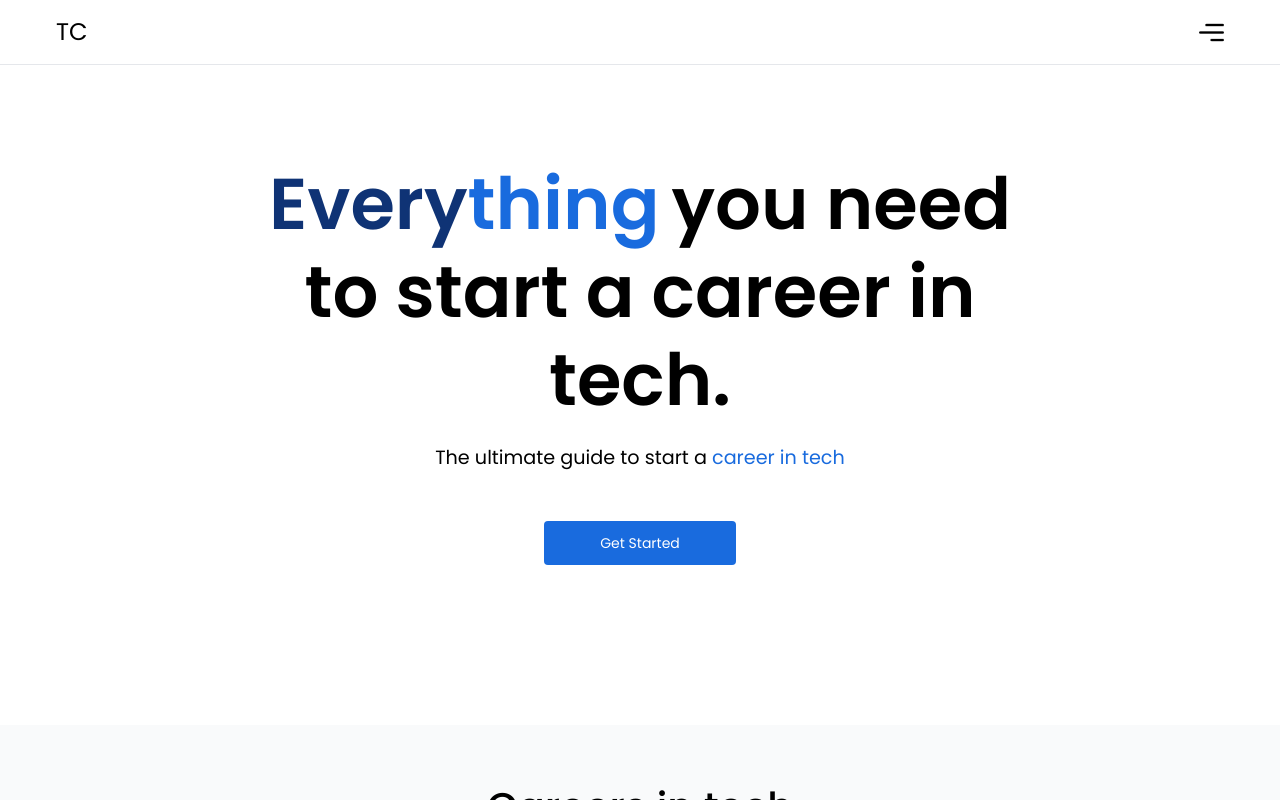
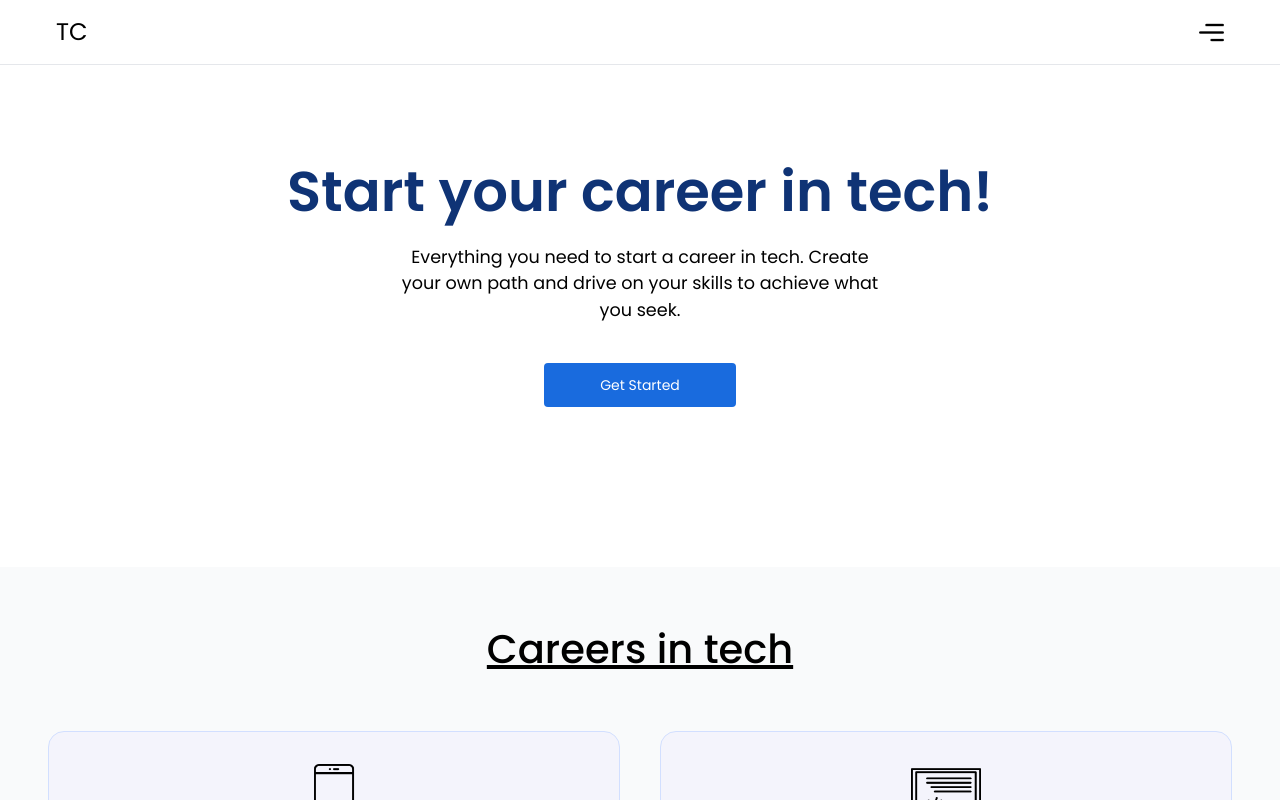
Before and after one commit to toriola998/Tech-Career-v2, a React (Vite) app: page / in a window 1280 px wide. Shown: the top 800 px of the page. Built offline with nearby package versions, Linux system fonts and the light colour scheme.

Commit message:
REFACTOR: refactored header

```diff
--- a/src/components/home/Articles.jsx
+++ b/src/components/home/Articles.jsx
@@ -27,9 +27,9 @@ function Articles() {
                      {item.note.slice(0, 150) + "..."}
                   </p>
 
-                  <div className="absolute bottom-4">
+                  <div className="absolute bottom-6">
                      <Link
-                        className="inline-flex text-white text-xs lg:text-[13px] bg-blue rounded-full px-4 py-2"
+                        className="blue-btn-link rounded-full px-4 py-2"
                         to={item.link}
                         target="_blank"
                      >
--- a/src/components/home/Banner.jsx
+++ b/src/components/home/Banner.jsx
@@ -2,14 +2,12 @@ function Banner() {
    return (
       <header className="px-4 py-40">
          <div className="sm:w-[85%] xl:w-[60%] mx-auto">
-            <h1 className="text-4xl md:text-[3.1rem] lg:text-[4.5rem] font-semibold text-center leading-[3rem] md:leading-[4rem] lg:leading-[5.5rem]">
-               <span className="text-dark-blue">Every</span>
-               <span className="text-blue mr-3">thing</span>
-               you need to start a career in tech.
+            <h1 className="text-dark-blue text-4xl md:text-[3.1rem] xl:text-[3.5rem] font-semibold text-center leading-[3rem] md:leading-[4rem]">
+               Start your career in tech!
             </h1>
-            <p className="text-center mt-3 mb-8 lg:mt-5 lg:mb-12 md:text-[1.2rem]">
-               The ultimate guide to start a{" "}
-               <span className="text-blue">career in tech</span>
+            <p className="text-center mt-3 mb-8 lg:mt-5 lg:mb-10 md:text-[1.1rem] sm:max-w-[65%] mx-auto">
+               Everything you need to start a career in tech. Create your own
+               path and drive on your skills to achieve what you seek.
             </p>
             <div className="flex justify-center items-center">
                <a
--- a/src/components/home/Careers.jsx
+++ b/src/components/home/Careers.jsx
@@ -27,7 +27,7 @@ function Careers() {
 
                   <div className="flex-center">
                      <Link
-                        className="mt-10 blue-btn-link hover:opacity-75"
+                        className="mt-10 blue-btn-link"
                         to={`/career/${item.link}`}
                      >
                         Learn more
--- a/src/css/homepage.scss
+++ b/src/css/homepage.scss
@@ -4,7 +4,7 @@
   }
 
   .blue-btn-link {
-    @apply text-white text-sm font-normal bg-blue rounded px-6 py-[11px];
+    @apply text-white text-sm font-normal bg-blue rounded px-6 py-[11px] hover:opacity-75;
   }
 
   article {
```
